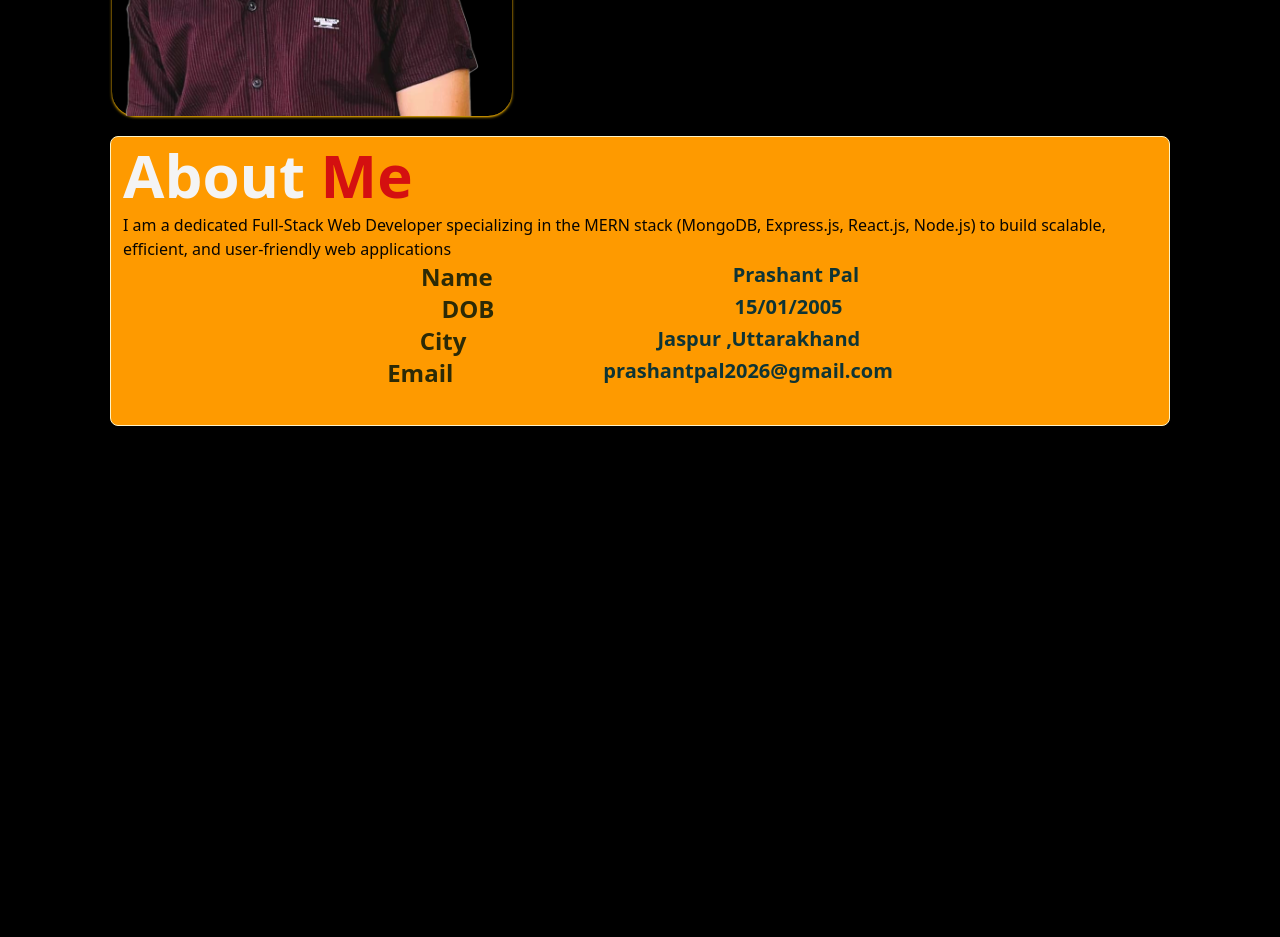
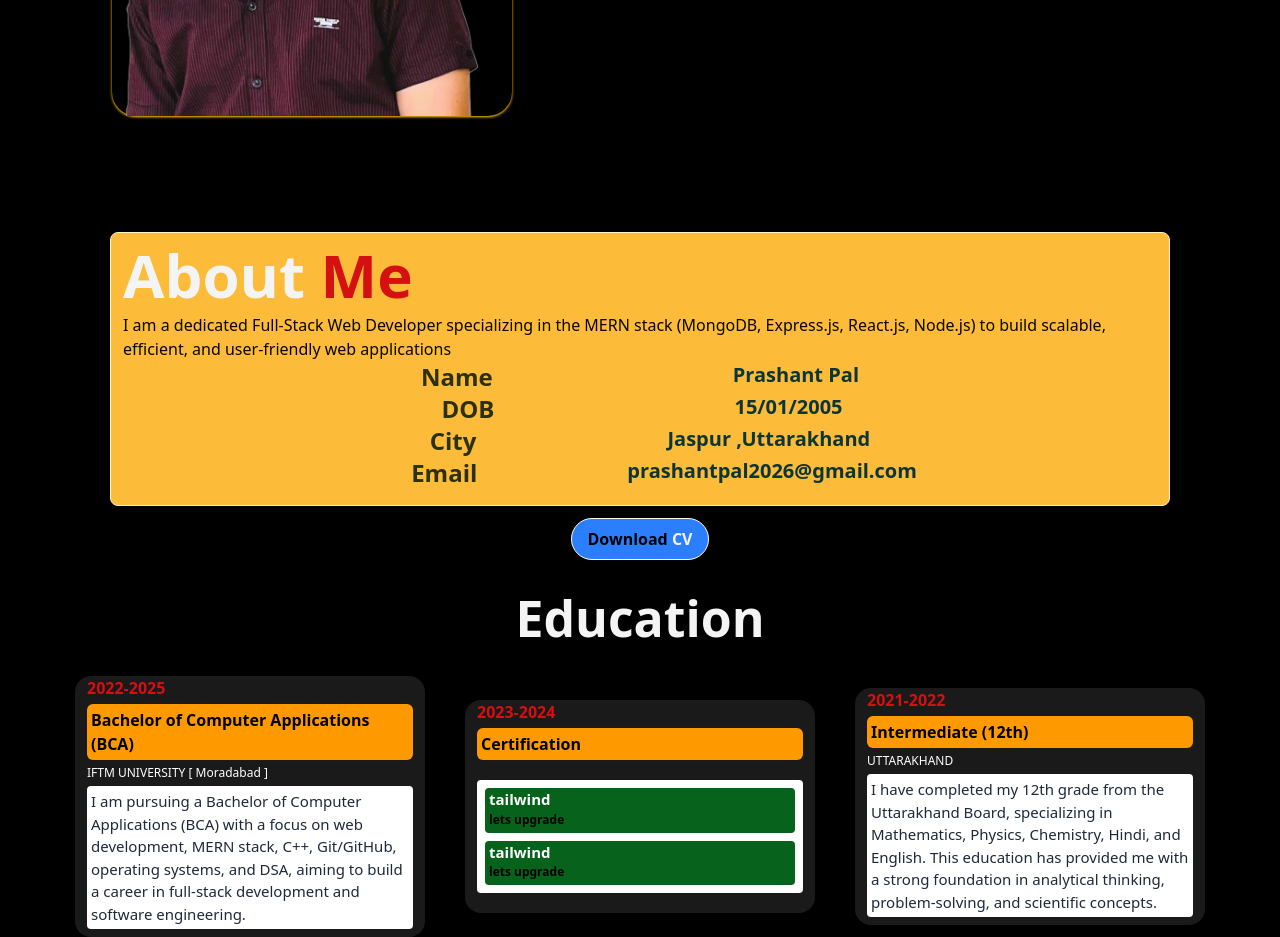
Before and after one commit to Prashantpal123/Personal-Portfolio, a React (Vite) app: page / in a window 1280 px wide. Shown: the part 460-1397 px from the top of the page. Before the commit the page ends 886 px from the top, so only its background shows below. Built offline with nearby package versions, Linux system fonts and the light colour scheme.

Commit message:
half/compleete

```diff
--- a/src/App.css
+++ b/src/App.css
@@ -3,6 +3,7 @@
     width: 100%; /* Ensures it takes full width up to the max-width */
     margin: 0 auto; /* Centers the container horizontally */
   margin-top:20px;
+
 
 }
 
--- a/src/App.jsx
+++ b/src/App.jsx
@@ -5,6 +5,7 @@ import './App.css'
 import Header from './Header/header'
 import Home from './Components/Home/Home'
 import About from './Components/About/About'
+import Education from './Components/Education/Education'
 
 function App() {
   const [count, setCount] = useState(0)
@@ -14,6 +15,7 @@ function App() {
    <Header />
    <Home/>
    <About />
+   <Education />
     </>
   )
 }
--- a/src/Components/About/About.jsx
+++ b/src/Components/About/About.jsx
@@ -4,8 +4,8 @@ const About = () => {
   return (
     <>
 
-    <section className=' about container   justify-center  max-w-[1100px]  '>
-   <div className='mx-5 bg-amber-500 border-amber-100 border rounded-lg'>   <div className='mx-3 my-3' >
+    <section id='about' className=' about container   justify-center max-w-[800px] lg:max-w-[1100px] md:pt-24  '>
+   <div className='mx-5 bg-[#fcbb38] border-amber-100 border rounded-lg'>   <div className='mx-3 my-4' >
 
      <h1 className='text-[#f4f4f4] text-[48px] leading-13 md:text-[60px] lg:text-[60px] font-extrabold md:leading- '>About <span className='text-[#d41010]'>Me</span> </h1>
         <p className='text-[#000000f7] mt-3'>I am a dedicated Full-Stack Web Developer specializing in the MERN stack
@@ -20,23 +20,25 @@ const About = () => {
         </div>
 
         <div className='flex lg:gap-[95px] justify-between lg:justify-center'>
-          <p className='text-[#021407d5] font-[700] text-xl lg:text-2xl '> City </p> <p className='text-[#063137f7] font-[700] lg:ml-24 text-xl lg:text-xl'>Jaspur ,Uttarakhand </p>
+          <p className='text-[#021407d5] font-[700] text-xl lg:ml-5 lg:text-2xl '> City </p> <p className='text-[#063137f7] font-[700] lg:ml-24 text-xl lg:text-xl'>Jaspur ,Uttarakhand </p>
 
         </div>
         <div className='flex lg:gap-[150px] justify-between lg:justify-center'>
-          <p className='text-[#021407d5] font-[700] text-lg lg:text-2xl'> Email</p> <p className='text-[#063137f7] font-[700]  md:text-xl'>prashantpal2026@gmail.com </p>
+          <p className='text-[#021407d5] font-[700] text-lg lg:ml-12 lg:text-2xl'> Email</p> <p className='text-[#063137f7] font-[700]  md:text-xl'>prashantpal2026@gmail.com </p>
 
         </div>
 
 
 
-        <button></button>
+
      </div>
 
      </div>
-
-
-
+<div className='w-full flex justify-center mt-3'>
+     <button className='bg-blue-500 hover:bg-blue-600 hover:text-[15px] font-[700] px-4 py-2 border border-amber-50   rounded-3xl cursor-pointer'>
+                            Download <span className='text-[#f4f4f4] '>CV</span>
+                        </button>
+                        </div>
 
 
 
--- /dev/null
+++ b/src/Components/Education/Education.jsx
@@ -0,0 +1,68 @@
+import React from 'react'
+
+const Education = () => {
+    return (
+        <>
+            <div id='education' className='mt-8 '>
+                <h1 className='text-[#f4f4f4] w-full text-center text-[48px] leading-13 md:text-[60px] lg:text-[50px] font-extrabold md:leading- '> Education</h1>
+                <div className=' md:flex-row flex flex-col items-center  justify-center md:gap-7 mx-4 gap-4 lg:gap-10 mt-8'>
+
+
+
+                <div className='bg-[#1a1a1a] rounded-2xl max-w-[350px]'>
+                        <h1 className='mx-3 text-[#d41010] font-black mb-1'>2022-2025</h1>
+                        <div className=' bg-amber-500 mx-3 rounded-md mb-1'> <h1 className=' text-border p-1  border-red-500
+                        font-bold'>Bachelor of Computer Applications (BCA)</h1>   </div>
+
+                        <h1 className='mx-3 text-white text-[12px]'>IFTM UNIVERSITY [ Moradabad ]</h1>
+
+                        <p className='mx-3 text-gray-800 bg-white p-1 mb-2 mt-1 rounded text-[10px] md:text-[15px]'>
+                        I am pursuing a Bachelor of Computer Applications (BCA) with a focus on web development,
+                        MERN stack, C++, Git/GitHub, operating systems, and DSA, aiming to build a career in full-stack development and software engineering.</p>
+
+
+
+
+                    </div>
+                    <div className='bg-[#1a1a1a] rounded-2xl w-full  lg:min-w-[350px]  max-w-[350px] '>
+                        <h1 className='mx-3 text-[#d41010] font-black mb-1'>2023-2024</h1>
+                        <div className=' bg-amber-500 mx-3  rounded-md mb-1 '> <h1 className=' text-border p-1  border-red-500
+                        font-bold'>Certification</h1>   </div>
+
+                        <div className='mx-3 text-gray-800 mb-5 bg-white p-2  mt-5 rounded text-[10px] md:text-[15px]'>
+                       <div className='bg-[#07621b] rounded '><h1 className='text-white font-black mx-1'>tailwind</h1>
+                       <p className='text-[#030202] pb-1 font-semibold mx-1 text-[12px]'>lets upgrade</p></div>
+
+                       <div className='bg-[#07621b] rounded mt-2 '><h1 className='text-white font-black mx-1'>tailwind</h1>
+                       <p className='text-[#030202] pb-1 font-semibold mx-1 text-[12px]'>lets upgrade</p></div>
+                        </div>
+
+
+
+
+
+                    </div>
+
+                    <div className='bg-[#1a1a1a] rounded-2xl max-w-[350px]'>
+                        <h1 className='mx-3 text-[#d41010] font-black mb-1'>2021-2022</h1>
+                        <div className=' bg-amber-500 mx-3 rounded-md mb-1'> <h1 className=' text-border p-1  border-red-500
+                        font-bold'>Intermediate (12th)</h1>   </div>
+
+                        <h1 className='mx-3 text-white text-[12px]'>UTTARAKHAND</h1>
+
+                        <p className='mx-3 text-gray-800 bg-white p-1 mb-2 mt-1 rounded text-[10px] md:text-[15px]'>
+                        I have completed my 12th grade from the Uttarakhand Board, specializing in Mathematics, Physics, Chemistry, Hindi, and English.
+                        This education has provided me with a strong foundation in analytical thinking, problem-solving, and scientific concepts.</p>
+
+
+
+
+                    </div>
+                </div>
+            </div>
+
+        </>
+    )
+}
+
+export default Education
--- a/src/Components/Home/Home.jsx
+++ b/src/Components/Home/Home.jsx
@@ -3,8 +3,8 @@ import my_img from "../../assets/images/prashant_img-removebg.png"
 const Home = () => {
     return (
         <>
-        <section className='container'>
-            <div className='  flex mx-4 gap-4 md:gap-32 md:justify-center md:mt-20' id='home'>
+        <section id='home' className='container'>
+            <div className='  flex mx-8 gap-4 md:gap-32 md:justify-center md:mt-20' id='home'>
                 <div className='hidden md:block'> <figure className='max-w-[400px] w-[100px] md:w-[500px] shadow rounded-3xl shadow-amber-400'> <img src={my_img} alt="" /></figure></div>
 
                 <div className='md:mt-16'>
--- a/src/Header/Header.jsx
+++ b/src/Header/Header.jsx
@@ -13,14 +13,14 @@ const header = () => {
           <ul className=' flex gap-[20px] lg:gap-[50px] h-full mt-3'>
 
             <li className="text-[#f4f4f4] font-[700] hover:text-[#fcbb38] hover:underline leading-2 underline-offset-8 active:text-[#fcbb38]">
-              <a href="#ram">Home</a>
+              <a href="/">Home</a>
             </li>
 
-            <li className='text-[#f4f4f4] font-[700] hover:text-[#fcbb38] hover:underline leading-2 active:text-[#fcbb38]  underline-offset-8'><a className='active:text-[#fcbb38]' href="">About</a></li>
-            <li className='text-[#f4f4f4] font-[700] hover:text-[#fcbb38] hover:underline leading-2 active:text-[#fcbb38] underline-offset-8'><a href="">Education</a></li>
-            <li className='text-[#f4f4f4] font-[700] hover:text-[#fcbb38] hover:underline leading-2 active:text-[#fcbb38] underline-offset-8 '><a href="">Projects</a></li>
-            <li className='text-[#f4f4f4] font-[700] hover:text-[#fcbb38] hover:underline leading-2 active:text-[#fcbb38] underline-offset-8'><a href="">Skills</a></li>
-            <li className='text-[#f4f4f4] font-[700] hover:text-[#fcbb38] hover:underline leading-2 active:text-[#fcbb38] underline-offset-8'><a href="">Contact us</a></li>
+            <li className='text-[#f4f4f4] font-[700] hover:text-[#fcbb38] hover:underline leading-2 active:text-[#fcbb38]  underline-offset-8'><a className='active:text-[#fcbb38]' href="#about">About</a></li>
+            <li className='text-[#f4f4f4] font-[700] hover:text-[#fcbb38] hover:underline leading-2 active:text-[#fcbb38] underline-offset-8'><a href="#education">Education</a></li>
+            <li className='text-[#f4f4f4] font-[700] hover:text-[#fcbb38] hover:underline leading-2 active:text-[#fcbb38] underline-offset-8 '><a href="#projects">Projects</a></li>
+            <li className='text-[#f4f4f4] font-[700] hover:text-[#fcbb38] hover:underline leading-2 active:text-[#fcbb38] underline-offset-8'><a href="#skills">Skills</a></li>
+            <li className='text-[#f4f4f4] font-[700] hover:text-[#fcbb38] hover:underline leading-2 active:text-[#fcbb38] underline-offset-8'><a href="#skills">Contact us</a></li>
           </ul>
         </div>
 
```
